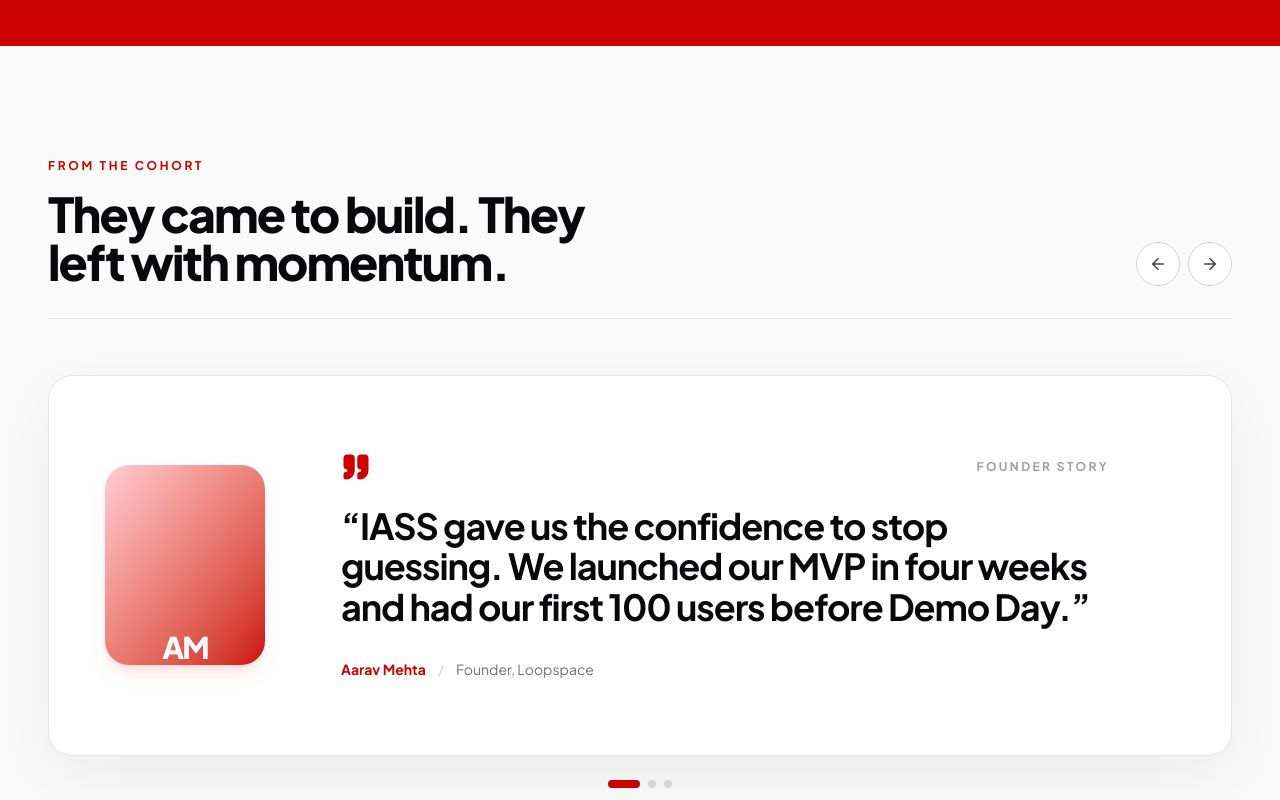
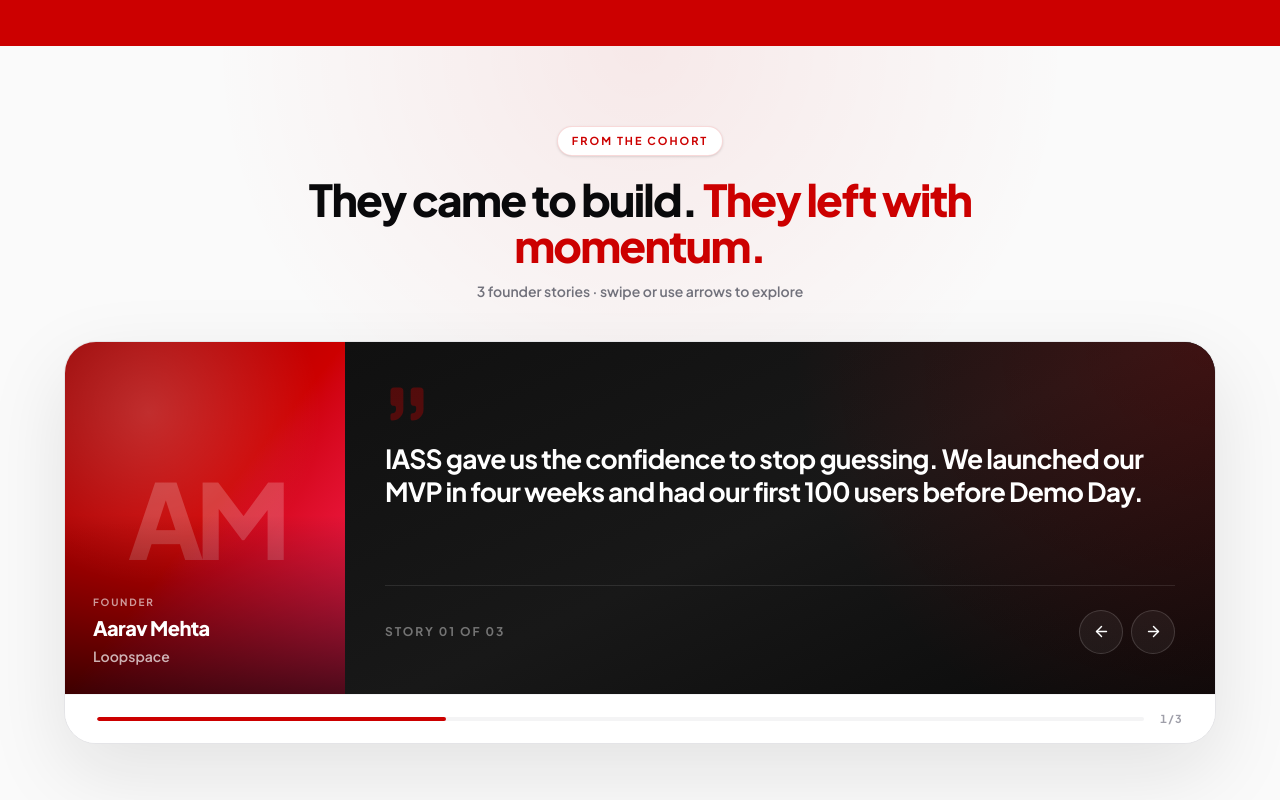
Before and after one commit to pranathi1290/IASS, a React (Vite) app: page / in a window 1280 px wide. Shown: the part 9080-9880 px from the top of the page. Built offline with nearby package versions, Linux system fonts and the light colour scheme.

Commit message:
Update Testimonials component with improved layout and styling. Adjust testimonial photo colors for better visual consistency. Enhance accessibility features and refine the overall user experience.

```diff
--- a/src/components/Testimonials.jsx
+++ b/src/components/Testimonials.jsx
@@ -1,5 +1,5 @@
 import { ArrowLeft, ArrowRight, Quote } from 'lucide-react'
-import { useState } from 'react'
+import { useCallback, useEffect, useState } from 'react'
 
 const testimonials = [
   {
@@ -7,21 +7,21 @@ const testimonials = [
     startup: 'Loopspace',
     quote: 'IASS gave us the confidence to stop guessing. We launched our MVP in four weeks and had our first 100 users before Demo Day.',
     initials: 'AM',
-    photoColor: 'from-rose-200 to-brand',
+    photoColor: 'from-brand-dark via-brand to-rose-500',
   },
   {
     name: 'Diya Shah',
     startup: 'Nourish AI',
     quote: 'The customer conversations changed everything. We came in with an idea and left with a product people were actively asking to use.',
     initials: 'DS',
-    photoColor: 'from-red-200 to-brand-dark',
+    photoColor: 'from-zinc-900 via-brand-dark to-brand',
   },
   {
     name: 'Rohan Iyer',
     startup: 'Pactful',
     quote: 'The room is full of people who understand the messy middle. Every week brought sharper thinking, better questions, and real momentum.',
     initials: 'RI',
-    photoColor: 'from-rose-100 to-red-500',
+    photoColor: 'from-rose-700 via-brand to-red-400',
   },
 ]
 
@@ -34,72 +34,181 @@ function getSavedTestimonials() {
   }
 }
 
+function getInitials(name, fallback) {
+  if (fallback) return fallback
+  return name
+    .split(' ')
+    .filter(Boolean)
+    .slice(0, 2)
+    .map((part) => part[0])
+    .join('')
+    .toUpperCase()
+}
+
 function Testimonials() {
   const [activeIndex, setActiveIndex] = useState(0)
+  const [isAnimating, setIsAnimating] = useState(false)
   const [savedTestimonials] = useState(getSavedTestimonials)
+  const total = savedTestimonials.length
+  const active = savedTestimonials[activeIndex]
+  const initials = getInitials(active.name, active.initials)
+  const photoColor = active.photoColor || 'from-brand-dark via-brand to-rose-500'
+  const progress = total > 1 ? ((activeIndex + 1) / total) * 100 : 100
+
+  const goTo = useCallback(
+    (index) => {
+      if (index === activeIndex || isAnimating) return
+      setIsAnimating(true)
+      setActiveIndex(index)
+      window.setTimeout(() => setIsAnimating(false), 400)
+    },
+    [activeIndex, isAnimating],
+  )
 
   function showPrevious() {
-    setActiveIndex((current) => (current - 1 + savedTestimonials.length) % savedTestimonials.length)
+    goTo((activeIndex - 1 + total) % total)
   }
 
   function showNext() {
-    setActiveIndex((current) => (current + 1) % savedTestimonials.length)
+    goTo((activeIndex + 1) % total)
   }
 
+  useEffect(() => {
+    function onKeyDown(event) {
+      if (event.key === 'ArrowLeft') showPrevious()
+      if (event.key === 'ArrowRight') showNext()
+    }
+
+    window.addEventListener('keydown', onKeyDown)
+    return () => window.removeEventListener('keydown', onKeyDown)
+  })
+
   return (
-    <section id="testimonials" className="bg-zinc-50 px-6 py-20 text-zinc-950 sm:px-10 sm:py-28 lg:px-12" aria-label="Founder testimonials">
-      <div className="mx-auto max-w-7xl">
-        <div className="mb-12 flex flex-col justify-between gap-6 border-b border-zinc-200 pb-8 sm:mb-14 sm:flex-row sm:items-end">
-          <div>
-            <p className="mb-4 text-xs font-bold uppercase tracking-[0.22em] text-brand">From the cohort</p>
-            <h2 className="max-w-xl text-3xl font-extrabold tracking-[-0.04em] text-zinc-950 sm:text-5xl">They came to build. They left with momentum.</h2>
-          </div>
-          <div className="flex gap-2">
-            <button type="button" onClick={showPrevious} aria-label="Previous testimonial" className="grid size-11 place-items-center rounded-full border border-zinc-300 bg-white text-zinc-700 transition hover:border-brand hover:text-brand focus-visible:outline-2 focus-visible:outline-offset-4 focus-visible:outline-brand">
-              <ArrowLeft size={18} aria-hidden="true" />
-            </button>
-            <button type="button" onClick={showNext} aria-label="Next testimonial" className="grid size-11 place-items-center rounded-full border border-zinc-300 bg-white text-zinc-700 transition hover:border-brand hover:text-brand focus-visible:outline-2 focus-visible:outline-offset-4 focus-visible:outline-brand">
-              <ArrowRight size={18} aria-hidden="true" />
-            </button>
-          </div>
+    <section id="testimonials" className="relative overflow-hidden bg-zinc-50 px-6 py-14 text-zinc-950 sm:px-10 sm:py-20 lg:px-12" aria-label="Founder testimonials">
+      <div
+        aria-hidden="true"
+        className="pointer-events-none absolute inset-x-0 top-0 h-80 bg-[radial-gradient(circle_at_50%_0%,rgba(204,0,0,0.07),transparent_60%)]"
+      />
+
+      <div className="relative mx-auto max-w-6xl">
+        <div className="mx-auto max-w-2xl text-center">
+          <p className="inline-flex items-center rounded-full border border-brand/15 bg-white px-3.5 py-1.5 text-[11px] font-bold uppercase tracking-[0.18em] text-brand shadow-sm">
+            From the cohort
+          </p>
+          <h2 className="mt-5 text-3xl font-extrabold leading-[1.05] tracking-[-0.04em] text-zinc-950 sm:text-4xl lg:text-[2.75rem]">
+            They came to build.{' '}
+            <span className="text-brand">They left with momentum.</span>
+          </h2>
+          {total > 1 && (
+            <p className="mt-3 text-sm font-semibold text-zinc-500">
+              {total} founder stories · swipe or use arrows to explore
+            </p>
+          )}
         </div>
 
-        <div className="overflow-hidden rounded-3xl border border-zinc-200 bg-white shadow-[0_20px_60px_rgba(15,15,15,0.06)]" aria-live="polite">
-          <div className="flex transition-transform duration-500 ease-out" style={{ transform: `translateX(-${activeIndex * 100}%)` }}>
-            {savedTestimonials.map(({ name, startup, quote, initials, photoColor, image }) => (
-              <article key={name} className="grid min-w-full gap-8 p-7 sm:p-10 lg:grid-cols-[180px_1fr] lg:items-center lg:gap-14 lg:p-14">
-                <div className={`flex aspect-[4/5] w-32 items-end justify-center overflow-hidden rounded-3xl bg-gradient-to-br ${photoColor || 'from-rose-200 to-brand'} text-3xl font-extrabold tracking-[-0.06em] text-white shadow-lg shadow-brand/10 sm:w-40`} aria-label={`Photo placeholder for ${name}`} role="img">
-                  {image ? <img src={image} alt={name} className="size-full object-cover" /> : initials || name.slice(0, 2).toUpperCase()}
+        <div className="relative mt-10">
+          <article
+            className="overflow-hidden rounded-[2rem] border border-zinc-200 bg-white shadow-[0_28px_80px_rgba(15,15,15,0.10)]"
+            aria-live="polite"
+          >
+            <div className="grid lg:grid-cols-[minmax(0,17.5rem)_1fr]">
+              <div
+                className={`relative min-h-[16rem] overflow-hidden bg-gradient-to-br ${photoColor} transition-opacity duration-400 lg:min-h-[22rem] ${isAnimating ? 'opacity-80' : 'opacity-100'}`}
+              >
+                {active.image ? (
+                  <>
+                    <img src={active.image} alt="" className="absolute inset-0 size-full object-cover" />
+                    <div aria-hidden="true" className="absolute inset-0 bg-gradient-to-t from-black/80 via-black/30 to-black/10" />
+                  </>
+                ) : (
+                  <>
+                    <div aria-hidden="true" className="absolute inset-0 bg-[radial-gradient(circle_at_30%_20%,rgba(255,255,255,0.18),transparent_50%)]" />
+                    <div aria-hidden="true" className="absolute inset-0 flex items-center justify-center">
+                      <span className="text-[5.5rem] font-extrabold tracking-[-0.08em] text-white/20 sm:text-[6.5rem]">
+                        {initials}
+                      </span>
+                    </div>
+                  </>
+                )}
+
+                <div className="absolute inset-x-0 bottom-0 bg-gradient-to-t from-black/70 to-transparent p-6 pt-16 lg:p-7 lg:pt-20">
+                  <p className="text-[10px] font-bold uppercase tracking-[0.18em] text-white/60">Founder</p>
+                  <cite className="mt-1 block text-xl font-extrabold not-italic tracking-[-0.03em] text-white">
+                    {active.name}
+                  </cite>
+                  <p className="mt-1 text-sm font-semibold text-white/70">{active.startup}</p>
                 </div>
-                <div className="max-w-3xl">
-                  <div className="mb-6 flex items-center justify-between gap-4">
-                    <Quote size={30} className="text-brand" fill="currentColor" aria-hidden="true" />
-                    <span className="text-xs font-bold uppercase tracking-[0.2em] text-zinc-400">Founder story</span>
+              </div>
+
+              <div className="relative flex flex-col bg-zinc-950 p-6 sm:p-8 lg:p-10">
+                <div aria-hidden="true" className="absolute inset-0 bg-[linear-gradient(155deg,#101010_0%,#181818_50%,#0a0a0a_100%)]">
+                  <div className="absolute inset-0 bg-[radial-gradient(circle_at_100%_0%,rgba(204,0,0,0.22),transparent_45%)]" />
+                </div>
+
+                <div className={`relative flex flex-1 flex-col transition-all duration-400 ${isAnimating ? 'translate-y-1 opacity-0' : 'translate-y-0 opacity-100'}`}>
+                  <Quote
+                    size={44}
+                    className="text-brand/35"
+                    fill="currentColor"
+                    strokeWidth={0}
+                    aria-hidden="true"
+                  />
+
+                  <blockquote className="mt-4 flex-1 text-xl font-bold leading-[1.2] tracking-[-0.03em] text-white sm:text-2xl sm:leading-[1.22] lg:text-[1.65rem] lg:leading-[1.28]">
+                    {active.quote}
+                  </blockquote>
+
+                  <div className="mt-8 flex flex-wrap items-center justify-between gap-4 border-t border-white/10 pt-6">
+                    <p className="text-xs font-bold uppercase tracking-[0.16em] text-white/40">
+                      Story {String(activeIndex + 1).padStart(2, '0')} of {String(total).padStart(2, '0')}
+                    </p>
+
+                    <div className="flex items-center gap-2">
+                      <button
+                        type="button"
+                        onClick={showPrevious}
+                        disabled={total <= 1}
+                        aria-label="Previous founder story"
+                        className="grid size-11 place-items-center rounded-full border border-white/15 bg-white/5 text-white transition hover:border-brand hover:bg-brand disabled:cursor-not-allowed disabled:opacity-30 focus-visible:outline-2 focus-visible:outline-offset-4 focus-visible:outline-brand"
+                      >
+                        <ArrowLeft size={17} aria-hidden="true" />
+                      </button>
+                      <button
+                        type="button"
+                        onClick={showNext}
+                        disabled={total <= 1}
+                        aria-label="Next founder story"
+                        className="grid size-11 place-items-center rounded-full border border-white/15 bg-white/5 text-white transition hover:border-brand hover:bg-brand disabled:cursor-not-allowed disabled:opacity-30 focus-visible:outline-2 focus-visible:outline-offset-4 focus-visible:outline-brand"
+                      >
+                        <ArrowRight size={17} aria-hidden="true" />
+                      </button>
+                    </div>
                   </div>
-                  <blockquote className="text-2xl font-bold leading-tight tracking-[-0.03em] text-zinc-950 sm:text-4xl sm:leading-[1.12]">“{quote}”</blockquote>
-                  <footer className="mt-8 flex flex-wrap items-center gap-x-3 gap-y-1 text-sm">
-                    <cite className="font-bold not-italic text-brand">{name}</cite>
-                    <span className="text-zinc-300">/</span>
-                    <span className="text-zinc-500">Founder, {startup}</span>
-                  </footer>
                 </div>
-              </article>
-            ))}
-          </div>
-        </div>
+              </div>
+            </div>
 
-        <div className="mt-6 flex justify-center gap-2" role="tablist" aria-label="Choose a testimonial">
-          {savedTestimonials.map(({ name }, index) => (
-            <button
-              key={name}
-              type="button"
-              role="tab"
-              aria-selected={activeIndex === index}
-              aria-label={`Show testimonial from ${name}`}
-              onClick={() => setActiveIndex(index)}
-              className={`h-2 rounded-full transition-all focus-visible:outline-2 focus-visible:outline-offset-4 focus-visible:outline-brand ${activeIndex === index ? 'w-8 bg-brand' : 'w-2 bg-zinc-300 hover:bg-zinc-400'}`}
-            />
-          ))}
+            {total > 1 && (
+              <div className="border-t border-zinc-100 bg-white px-6 py-4 sm:px-8">
+                <div className="flex items-center gap-4">
+                  <div className="h-1 flex-1 overflow-hidden rounded-full bg-zinc-100">
+                    <div
+                      className="h-full rounded-full bg-brand transition-all duration-500 ease-out"
+                      style={{ width: `${progress}%` }}
+                      role="progressbar"
+                      aria-valuenow={activeIndex + 1}
+                      aria-valuemin={1}
+                      aria-valuemax={total}
+                      aria-label={`Story ${activeIndex + 1} of ${total}`}
+                    />
+                  </div>
+                  <span className="shrink-0 text-[11px] font-bold tabular-nums tracking-[0.12em] text-zinc-400">
+                    {activeIndex + 1}/{total}
+                  </span>
+                </div>
+              </div>
+            )}
+          </article>
         </div>
       </div>
     </section>
```
